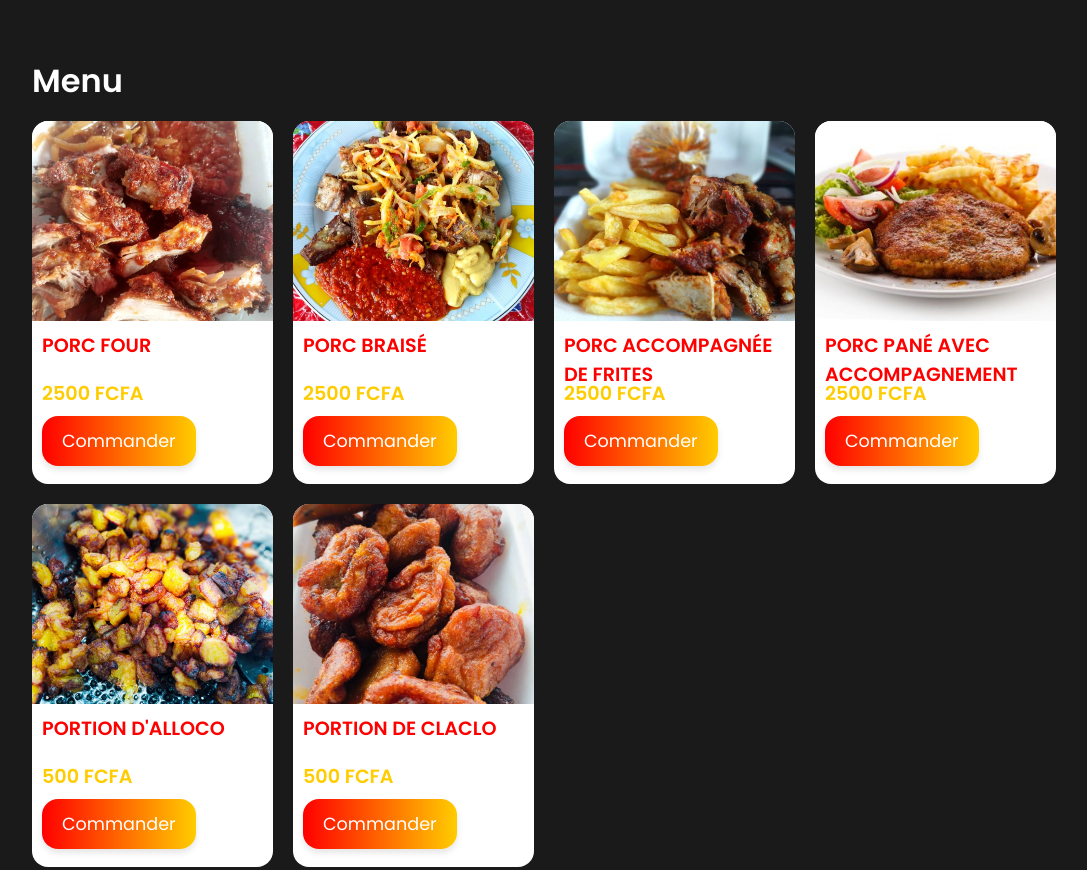
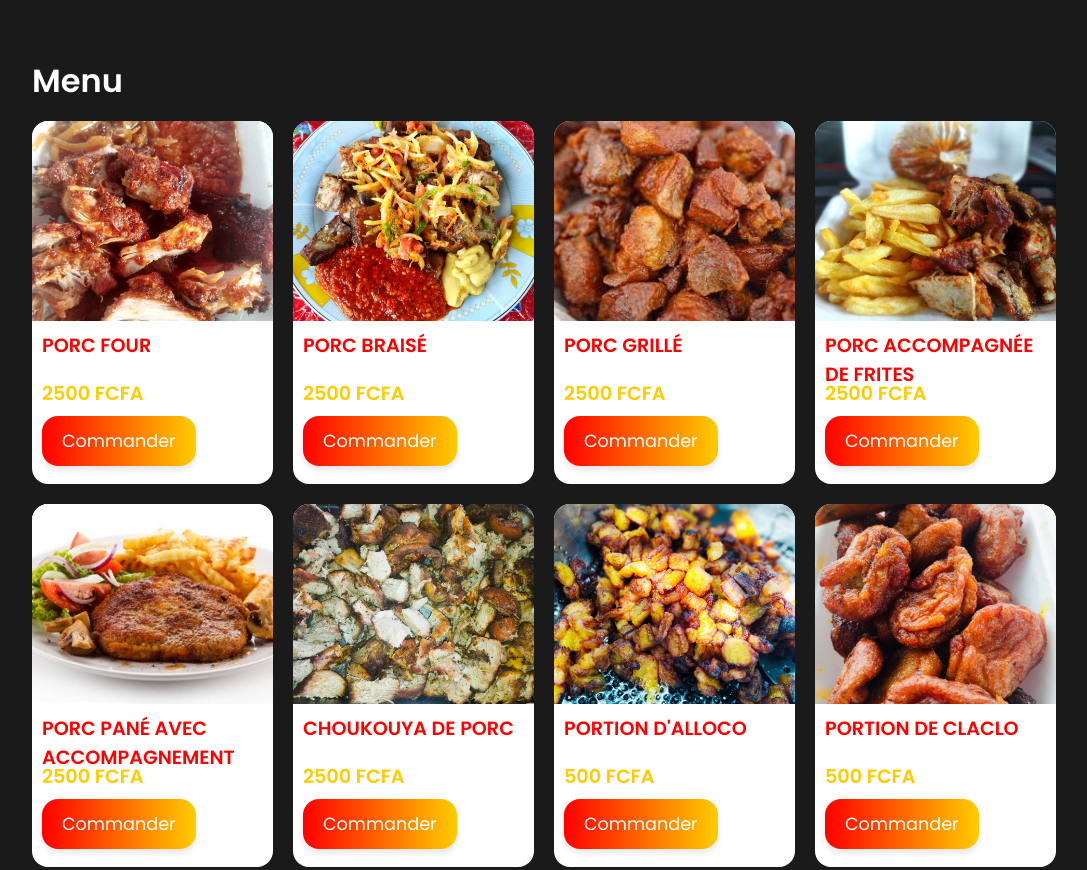
Before and after one commit to Orochichrys/Chez-Jopi, a plain HTML site: page index.html in a window 1280 px wide. Shown: the part 1980-2850 px from the top of the page, without its empty margins (96-1183 px from the left). Drawn offline with nearby package versions, Linux system fonts and the light colour scheme.

Commit message:
Update index.html

```diff
--- a/index.html
+++ b/index.html
@@ -95,6 +95,23 @@
                     </div>
                 </div>
 
+                 <div class="item">
+                    <div class="image-container">
+                        <img src="images/nt12.jpeg" alt="">
+                    </div>
+                    <div class="text-container">
+                        <div class="titre">
+                            <span>Porc Grillé</span>
+                        </div>
+                        <div class="prix">
+                            <span>2500 FCFA</span>
+                        </div>
+                        <div class="btn">
+                            <a href="#">Commander</a>
+                        </div>
+                    </div>
+                </div>
+
                 <div class="item">
                     <div class="image-container">
                         <img src="images/nt1.jpeg" alt="">
@@ -119,6 +136,23 @@
                     <div class="text-container">
                         <div class="titre">
                             <span>Porc Pané avec accompagnement</span>
+                        </div>
+                        <div class="prix">
+                            <span>2500 FCFA</span>
+                        </div>
+                        <div class="btn">
+                            <a href="#">Commander</a>
+                        </div>
+                    </div>
+                </div>
+
+                 <div class="item">
+                    <div class="image-container">
+                        <img src="images/nt7.jpeg" alt="">
+                    </div>
+                    <div class="text-container">
+                        <div class="titre">
+                            <span>Choukouya de Porc</span>
                         </div>
                         <div class="prix">
                             <span>2500 FCFA</span>
```
